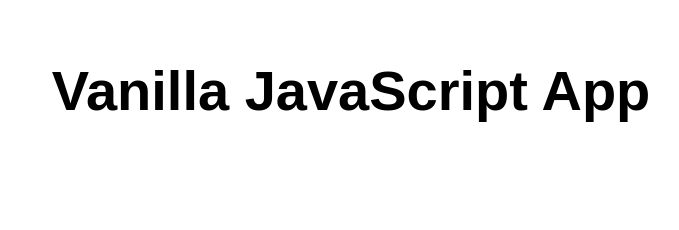
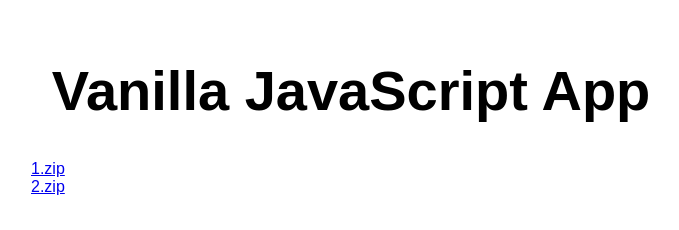
Before and after one commit to daxu7509/randomsites, a website: page src/index.html in a window 1280 px wide. Shown: the whole page, without its empty margins (289-968 px from the left). Drawn offline with Linux system fonts and the light colour scheme.

Commit message:
Update index.html

```diff
--- a/src/index.html
+++ b/src/index.html
@@ -11,6 +11,9 @@
 <body>
   <main>
     <h1>Vanilla JavaScript App</h1>
+    <a href="1.zip">1.zip</a>
+    </br>
+    <a href="2.zip">2.zip</a>
   </main>
 </body>
 
```
